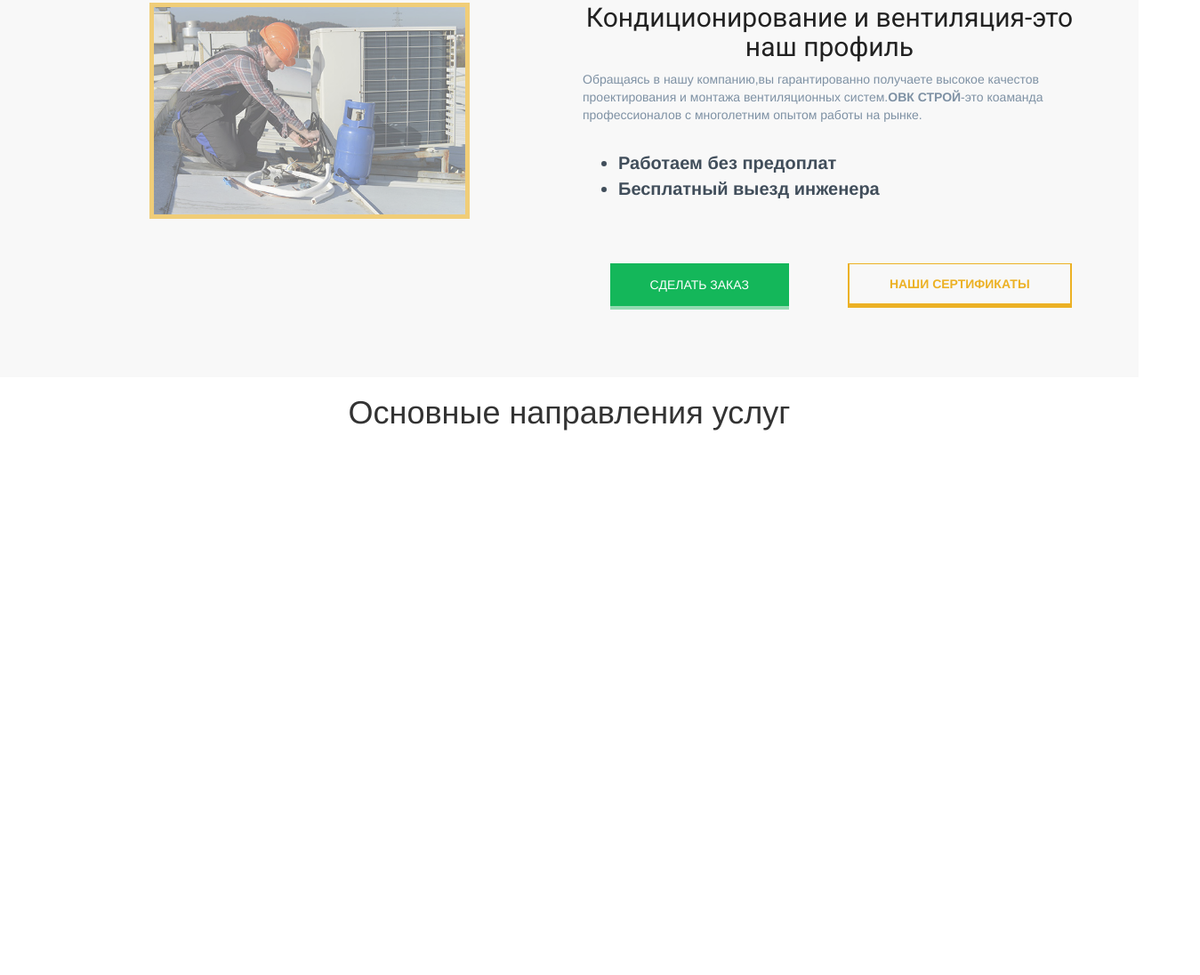
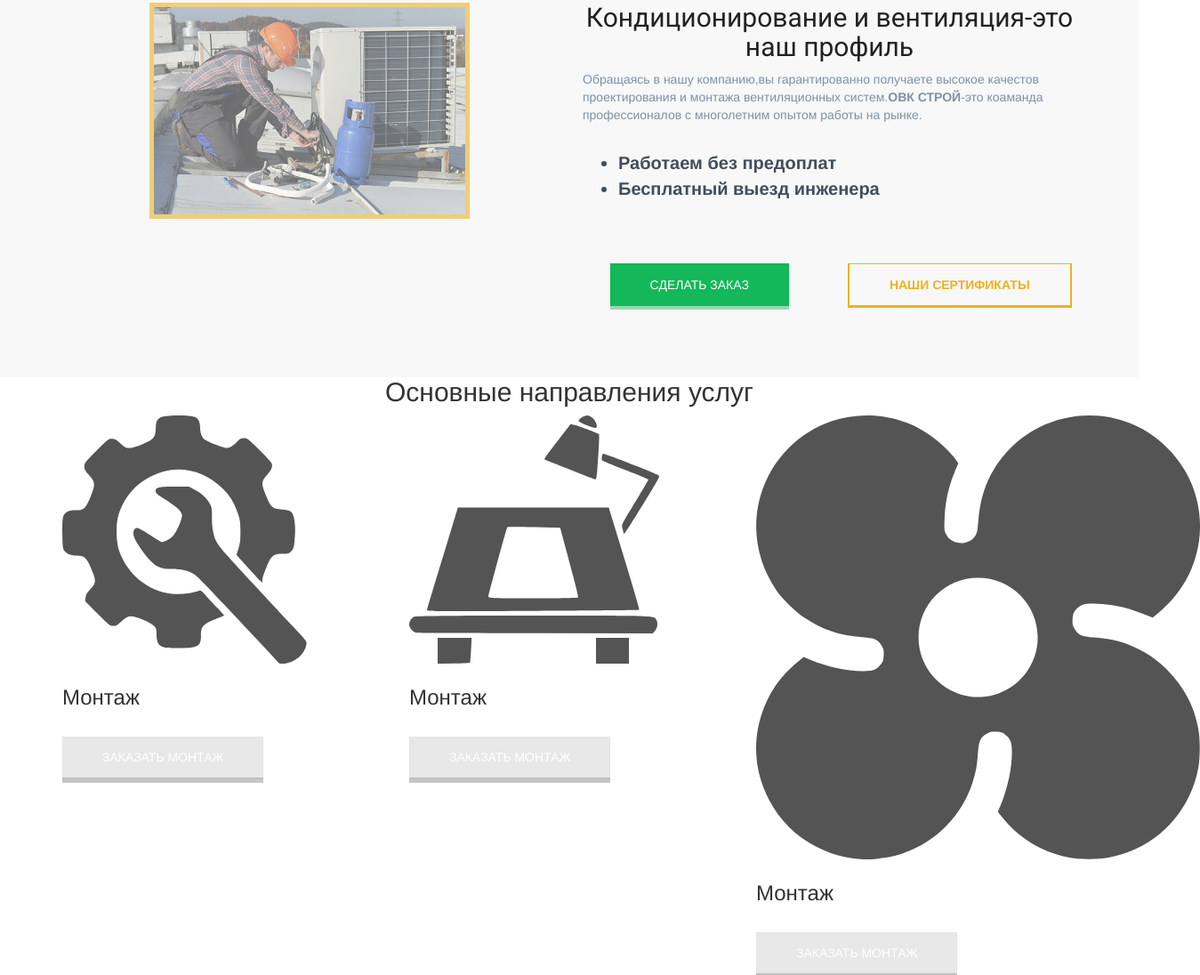
Before and after one commit to VerDan777/ovknew, a website: page app/index.html in a window 1280 px wide. Shown: the part 1251-2347 px from the top of the page at 89% size, 1349 px wide, since content can reach past the window. Before the commit the page ends 1745 px from the top, so only its background shows below. Drawn offline with nearby package versions, Linux system fonts and the light colour scheme.

Commit message:
add change color of svg

```diff
--- a/app/assets/js/scripts.js
+++ b/app/assets/js/scripts.js
@@ -5,10 +5,15 @@ $(function() {
 			scrollTop:$(".main-content--advantages").offset().top
 		},800)
 	});
+$(".main-head-toogle__menu").click(function() {
+  $(this).toggleClass("on");
+  $(".main-nav").slideToggle();
+  return false;
+});
 
 
 
-    $({blurRadius: 5}).animate({blurRadius: 0}, {
+ $({blurRadius: 5}).animate({blurRadius: 0}, {
 	duration: 1500,
 	easing: 'swing',
 	step: function() {
@@ -29,4 +34,32 @@ $(".lines").each(function() {
 		numberStep: comma_separator_number_step},
 		2000);
 });
+$('.item__vertical__img-svg').each(function(){
+		var $img = $(this);
+		var imgClass = $img.attr('class');
+		var imgURL = $img.attr('src');
+
+		$.get(imgURL, function(data) {
+				// Get the SVG tag, ignore the rest
+				var $svg = $(data).find('svg');
+
+				// Add replaced image's classes to the new SVG
+				if(typeof imgClass !== 'undefined') {
+					$svg = $svg.attr('class', imgClass+' replaced-svg');
+				}
+
+				// Remove any invalid XML tags as per http://validator.w3.org
+				$svg = $svg.removeAttr('xmlns:a');
+
+				// Check if the viewport is set, if the viewport is not set the SVG wont't scale.
+				if(!$svg.attr('viewBox') && $svg.attr('height') && $svg.attr('width')) {
+					$svg.attr('viewBox', '0 0 ' + $svg.attr('height') + ' ' + $svg.attr('width'))
+				}
+
+				// Replace image with new SVG
+				$img.replaceWith($svg);
+
+			}, 'xml');
+
+	});
 });
--- a/app/assets/sass/modules/_button.scss
+++ b/app/assets/sass/modules/_button.scss
@@ -37,7 +37,7 @@
         &--right-green {
             border:2px solid #ecb124;
             border-top-width: 1px;
-            border-bottom-width: 3px;
+            border-bottom-width: 1px;
             background-color:transparent;
             color:$accent;
             font-weight: 700;
@@ -50,6 +50,34 @@
              box-shadow:0px 2px 0px $accent;
              transition: all 0.7s ease-out;
         }
+
+        }
+        &--yellow {
+            border:2px solid silver;
+            border-top-width: 1px;
+            //  border-bottom-width: 4px;
+            //  border-right-width: 0.9px;
+            //  border-left-width: 0.9px;
+                 border-top: none;
+                 border-right: none;
+                 border-left: none;
+                 color:#fff;
+                 background-color: #e8e8e8;
+             box-shadow: 0px 4px 0px 0 rgba(silver, 0.9),
+             inset 0 0 1px 0 rgba(silver, 0.8);
+
+              &:hover,&:focus {
+             border:2px solid #ecb124;
+            border-top-width: 1px;
+             border-bottom-width: 1px;
+             background-color: $accent;
+            box-shadow: 0px 4px 0px 0 rgba(#d59d16, 0.45),
+            inset 0 0 1px 0 rgba(#d59d16, 0.44);
+            color:#fff;
+            text-decoration: none;
+             box-shadow:0px 2px 0px #d59d16;
+             transition: all 0.7s ease-out;
+        }
         }
 
 }
--- /dev/null
+++ b/app/assets/sass/modules/_img-svg.scss
@@ -0,0 +1,3 @@
+.img-svg {
+    fill:#fff;
+}
--- a/app/assets/sass/modules/item.scss
+++ b/app/assets/sass/modules/item.scss
@@ -23,9 +23,24 @@
             font-family: 'Exo2Bold',sans-serif;
         }
     }
+    &__vertical {
+    img {
+        max-width:400px;
+        max-height: 400px;
+    }
+      &__img-svg {
+           &:hover {
+          path{
+        fill:$accent !important;
+          }
+           }
+    }
+
+    }
     p {
         font-family: 'OpenSansRegular',sans-serif;
         color:#74818e;
     }
 
+
 }
--- a/app/assets/sass/modules/main-content.scss
+++ b/app/assets/sass/modules/main-content.scss
@@ -69,9 +69,10 @@
        }
     }
       &--direction {
-            h1 {
+          height: 500px;
+            h2 {
         text-align: center;
-
+        margin-top: 0px;
         }
         }
 
--- a/app/assets/sass/styles.scss
+++ b/app/assets/sass/styles.scss
@@ -18,5 +18,6 @@
 @import "modules/button";
 @import "modules/main-content";
 @import "modules/item";
+
 // @import "modules/button";
 // @import "modules/site-footer";
--- a/app/index.html
+++ b/app/index.html
@@ -158,10 +158,34 @@
     <section class="main-content--direction">
         <div class="container">
             <div class="row">
-                <h1>Основные направления услуг</h1>
-
+                <h2>Основные направления услуг</h2>
+                <div class="col-sm-4">
+                    <div class="item__vertical">
+                        <img class="item__vertical__img-svg" src="assets/img/services/1.svg" alt="">
+                        <h3>Монтаж</h3>
+                            <p></p>
+                        <button class=" button button--yellow">Заказать монтаж</button>
+                    </div>
+                </div>
+                <div class="col-sm-4">
+                   <div class="item__vertical">
+                        <img class="item__vertical__img-svg"src="assets/img/services/2.svg" alt="">
+                        <h3>Монтаж</h3>
+                        <p></p>
+                         <button class="button  button--yellow">Заказать монтаж</button>
+                    </div>
+                </div>
+                <div class="col-sm-4">
+                    <div class="item__vertical">
+                        <img class="item__vertical__img-svg"src="assets/img/services/3.svg" alt="">
+                        <h3>Монтаж</h3>
+                        <p></p>
+                         <button class="button button--yellow">Заказать монтаж</button>
+                </div>
+                </div>
             </div>
             <div>
+
 
     </section>
  <script src="assets/libs/jquery/jquery-1.11.2.min.js"></script>
```
Also changed, not shown: app/temp/styles/modules/item.css, app/temp/styles/styles.css.
